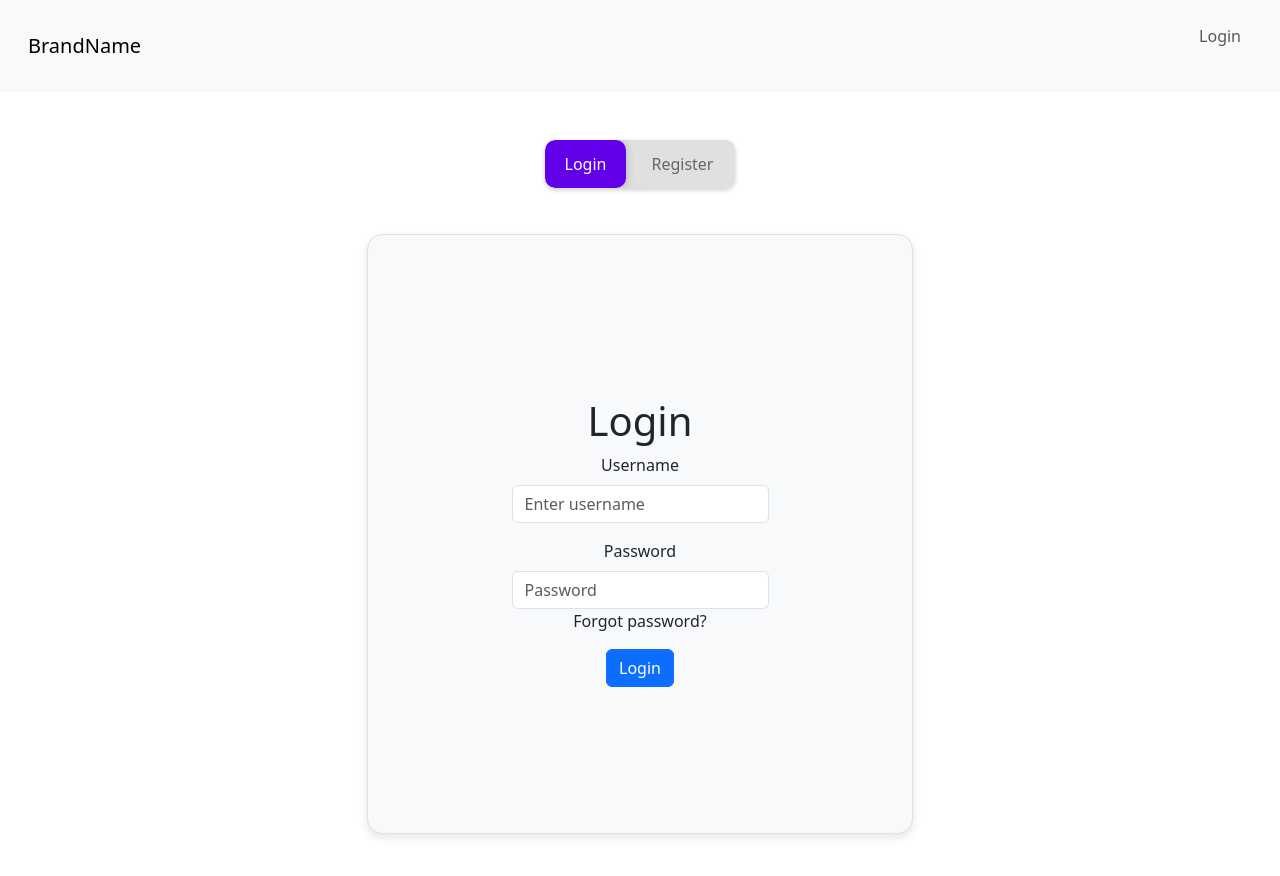
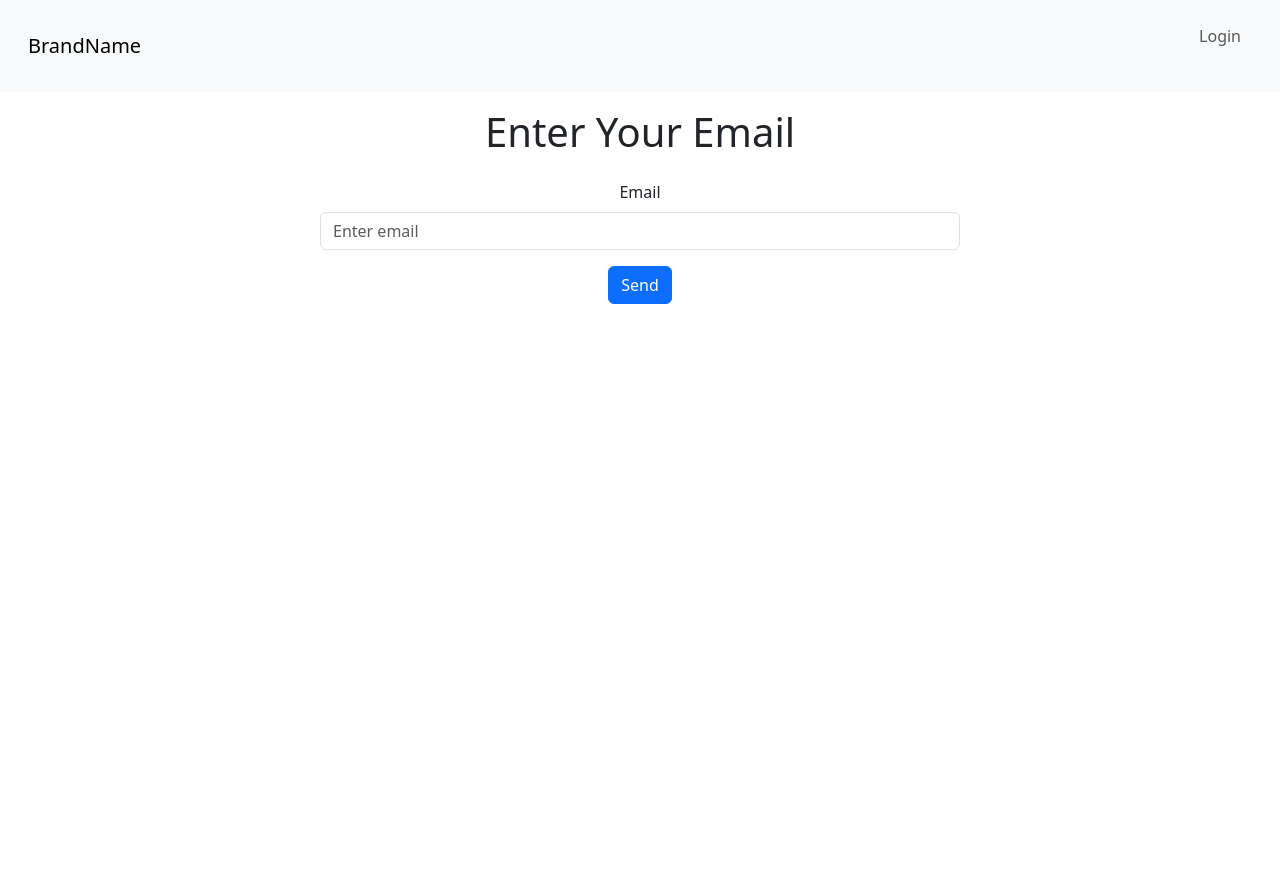
Before and after one commit to TunaSaygin/CS353-Project, a React (Vite) app in the folder frontend/: page /forgot_password in a window 1280 px wide. Shown: the top 876 px of the page. After the commit the page ends 800 px from the top, so only its background shows below. Built offline with nearby package versions, Linux system fonts and the light colour scheme.

Commit message:
Added change password form

```diff
--- a/frontend/src/App.jsx
+++ b/frontend/src/App.jsx
@@ -14,6 +14,7 @@ import { AuthProvider, useAuth } from './context/authcontext'
 import Profile from './pages/Profile'
 import Dashboard from './components/graph'
 import Wishlist from './pages/Wishlist'
+import ForgotPassword, { PasswordForm } from './pages/ForgotPassword'
 
 
 
@@ -46,7 +47,8 @@ function App() {
         <Route path="/home_business" element={<PrivateRoute><BussinessHome /></PrivateRoute>}/>
         <Route path="/home_customer" element={<PrivateRoute><CustomerHome /></PrivateRoute>}/>
         <Route path="/product_list" element={<Mainpage/>}/>
-        <Route path="/product_detail" element={<ProductDetail hideButtons={false}/>}/>
+        <Route path='/forgot_password' element={<ForgotPassword></ForgotPassword>}></Route>
+        <Route path='/enter_password' element={<PasswordForm></PasswordForm>}></Route>
         <Route path='/shopping_cart' element={<ShoppingCart/>}/>
         <Route path='/wishlist' element={<Wishlist/>}/>
         <Route path="*" element={<LoginForm />} />
--- a/frontend/src/components/loginbox/loginForm.jsx
+++ b/frontend/src/components/loginbox/loginForm.jsx
@@ -11,7 +11,7 @@ export default function LoginFormComponent({handleForm}) {
                 <div className="mb-3">
                 <label htmlFor="loginPassword" className="form-label">Password</label>
                 <input type="password" className="form-control" id="loginPassword" placeholder="Password" />
-                <a>Forgot password?</a>
+                <a href='/forgot_password'>Forgot password?</a>
                 </div>
             <button type="submit" className="btn btn-primary">Login</button>
         </form>
--- /dev/null
+++ b/frontend/src/pages/ForgotPassword.jsx
@@ -0,0 +1,61 @@
+import React from "react";
+
+export function PasswordForm() {
+    function handlePassword(e) {
+        e.preventDefault();
+        console.log("heheh");
+    }
+    return(
+        <div className="d-flex justify-content-center align-items-center">
+        <div className="col-lg-6">
+            <form onSubmit={handlePassword} className="mt-3">
+                <h1 className="text-center mb-4">Enter a New Password</h1>
+                <div className="col-md-12 mx-auto">
+                    <div className="mb-3">
+                        <label htmlFor="password" className="form-label">Enter Password</label>
+                        <input type="password" className="form-control" id="password" placeholder="Enter password" />
+                    </div>
+                    <div className="mb-3">
+                        <label htmlFor="pw-reenter" className="form-label">Re-enter Password</label>
+                        <input type="password" className="form-control" id="pw-reenter" placeholder="Re-enter password" />
+                    </div>
+                    <div className="text-center">
+                        <button type="submit" className="btn btn-primary">Change</button>
+                    </div>
+                </div>
+            </form>
+        </div>
+    </div>
+    );
+}
+
+export default function ForgotPassword() {
+    return (
+        <div className="d-flex justify-content-center align-items-center">
+            <div className="col-lg-6">
+                <EmailForm></EmailForm>
+            </div>
+        </div>
+    );
+}
+
+function EmailForm() {
+    function handleEmail(e) {
+        e.preventDefault();
+        console.log("heyy")
+    }
+    return (
+        <form onSubmit={handleEmail} className="mt-3">
+            <h1 className="text-center mb-4">Enter Your Email</h1>
+            <div className="col-md-12 mx-auto">
+                <div className="mb-3">
+                    <label htmlFor="email" className="form-label">Email</label>
+                    <input type="email" className="form-control" id="email" placeholder="Enter email" />
+                </div>
+                <div className="text-center">
+                    <button type="submit" className="btn btn-primary">Send</button>
+                </div>
+            </div>
+        </form>
+    );
+}
--- a/frontend/src/pages/mainpage.jsx
+++ b/frontend/src/pages/mainpage.jsx
@@ -74,7 +74,7 @@ function Product(props) {
                     <Modal.Title>Details</Modal.Title>
                 </Modal.Header>
                 <Modal.Body>
-                    <ProductDetail></ProductDetail>
+                    <ProductDetail hideButtons={false}></ProductDetail>
                 </Modal.Body>
             </Modal>
         </>
```
